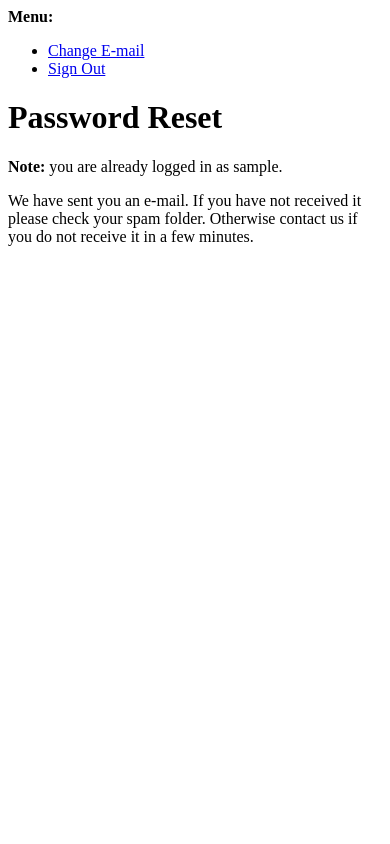
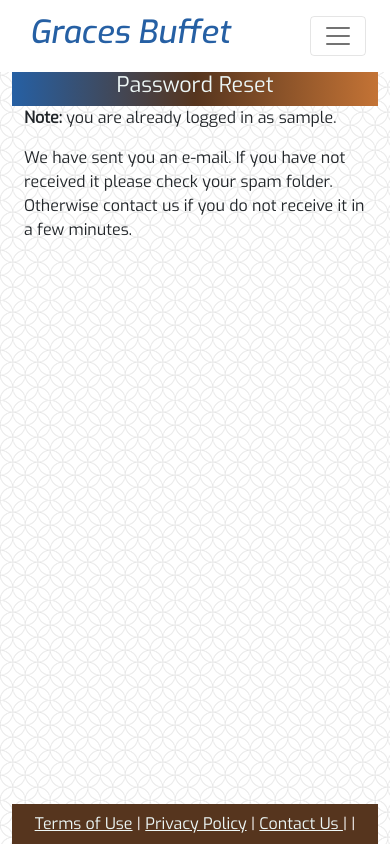
Before and after one commit to Polyanyanwu/graces-buffet-pp4, a Django app: a page that uses templates/account/password_reset_done.html in a window 390 px wide. Run offline with Django 3.2, Linux system fonts and the light colour scheme; the visitor is signed in with stand-in values (Sample User, id 1).

Commit message:
style: Password reset templates

```diff
--- a/templates/account/password_reset_done.html
+++ b/templates/account/password_reset_done.html
@@ -1,16 +1,26 @@
-{% extends "account/base.html" %}
+{% extends "base.html" %}
 
 {% load i18n %}
 {% load account %}
 
-{% block head_title %}{% trans "Password Reset" %}{% endblock %}
+{% block additional_title %}{% trans "Password Reset" %}{% endblock %}
 
 {% block content %}
-    <h1>{% trans "Password Reset" %}</h1>
+<!-- <h1>{% trans "Password Reset" %}</h1> -->
+<div class="container-fluid gx-4 ">
+    <div class="row">
+        <div class="col main-title text-center">
+            <h4>Password Reset</h4>
+        </div>
+    </div>
 
     {% if user.is_authenticated %}
     {% include "account/snippets/already_logged_in.html" %}
     {% endif %}
-
-    <p>{% blocktrans %}We have sent you an e-mail. If you have not received it please check your spam folder. Otherwise contact us if you do not receive it in a few minutes.{% endblocktrans %}</p>
+    <div class="col-md-6 offset-md-3">
+        <p></p>
+        <p>{% blocktrans %}We have sent you an e-mail. If you have not received it please check your spam folder.
+            Otherwise contact us if you do not receive it in a few minutes.{% endblocktrans %}</p>
+    </div>
+</div>
 {% endblock %}
--- a/templates/account/password_reset_from_key.html
+++ b/templates/account/password_reset_from_key.html
@@ -1,4 +1,4 @@
-{% extends "account/base.html" %}
+{% extends "base.html" %}
 
 {% load i18n %}
 {% block head_title %}{% trans "Change Password" %}{% endblock %}
--- a/templates/account/password_reset_from_key_done.html
+++ b/templates/account/password_reset_from_key_done.html
@@ -1,4 +1,4 @@
-{% extends "account/base.html" %}
+{% extends "base.html" %}
 
 {% load i18n %}
 {% block head_title %}{% trans "Change Password" %}{% endblock %}
--- a/templates/account/password_set.html
+++ b/templates/account/password_set.html
@@ -1,4 +1,4 @@
-{% extends "account/base.html" %}
+{% extends "base.html" %}
 
 {% load i18n %}
 
--- a/templates/base.html
+++ b/templates/base.html
@@ -63,6 +63,7 @@
                             <li><a class="dropdown-item" href="#">My Profile</a></li>
                             <li><a class="dropdown-item" href="#">Dinning History</a></li>
                             <li><a class="dropdown-item" href="#">Cancel Booking</a></li>
+                            <li><a class="dropdown-item" href="{% url 'account_reset_password' %}">Reset Password</a></li>
                             <li><a class="dropdown-item" href="{% url 'account_logout' %}">Sign Out</a></li>
                         </ul>
                     </li>
```
Also changed, not shown: templates/account/password_change.html (+19 -8 lines).
